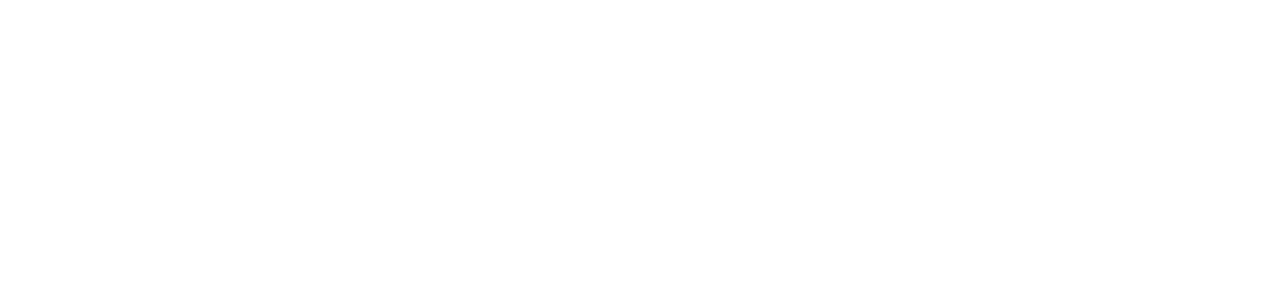
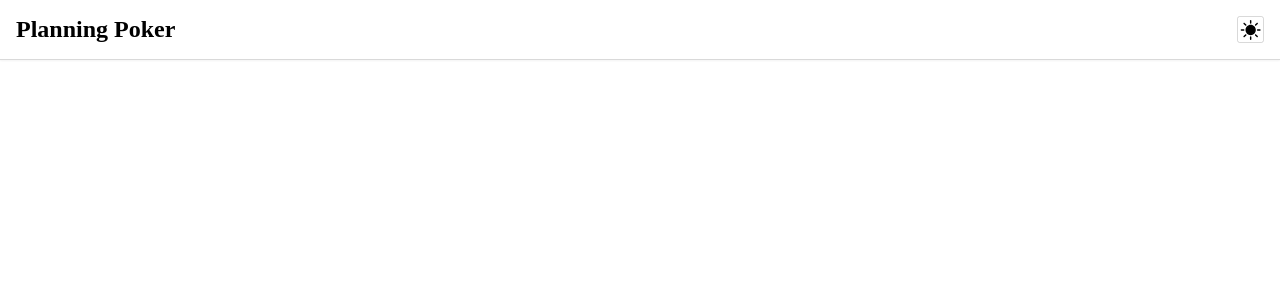
Before and after one commit to BBD-LevelUps-withBandH/planning-poker, a React (Vite) app in the folder planning-web/: page / in a window 1280 px wide. Shown: the top 300 px of the page. Built offline with nearby package versions, Linux system fonts and the light colour scheme.

Commit message:
Adding a basic nav bar with ThemeToggle.jsx

```diff
--- /dev/null
+++ b/planning-web/public/Moon.jsx
@@ -0,0 +1,14 @@
+import React from 'react';
+
+/**
+ * @returns {JSX.Element} Moon SVG
+ */
+export default function Moon() {
+  return (
+    <svg viewBox='0 0 24 24'>
+      <path
+        d='m 12 2 c -5.5228 0 -10 4.4772 -10 10 c 0 0.4627 0.6935 0.5392 0.9328 0.1432 c 1.1383 -1.8838 3.2057 -3.1432 5.5672 -3.1432 c 3.5899 0 6.5 2.9101 6.5 6.5 c 0 2.3616 -1.2594 4.429 -3.1432 5.5672 c -0.396 0.2393 -0.3195 0.9328 0.1432 0.9328 c 5.5229 0 10 -4.4771 10 -10 c 0 -5.5228 -4.4771 -10 -10 -10 z'
+      />
+    </svg>
+  );
+}
--- /dev/null
+++ b/planning-web/public/Sun.jsx
@@ -0,0 +1,45 @@
+import React from 'react';
+
+/**
+ * @returns {JSX.Element} Sun SVG
+ */
+export default function Sun() {
+  return (
+    <svg viewBox='0 0 207.628 207.628'>
+      <circle
+        cx='103.814'
+        cy='103.814'
+        r='45.868'
+      />
+      <path d='M103.814,157.183c-29.427,0-53.368-23.941-53.368-53.368s23.941-53.368,53.368-53.368s53.368,23.941,53.368,53.368
+          S133.241,157.183,103.814,157.183z M103.814,65.446c-21.156,0-38.368,17.212-38.368,38.368s17.212,38.368,38.368,38.368
+          s38.368-17.212,38.368-38.368S124.97,65.446,103.814,65.446z'
+      />
+      <path d='M103.814,39.385c-4.142,0-7.5-3.358-7.5-7.5V7.5c0-4.142,3.358-7.5,7.5-7.5s7.5,3.358,7.5,7.5v24.385
+        C111.314,36.027,107.956,39.385,103.814,39.385z'
+      />
+      <path d='M103.814,207.628c-4.142,0-7.5-3.358-7.5-7.5v-24.385c0-4.142,3.358-7.5,7.5-7.5s7.5,3.358,7.5,7.5v24.385
+        C111.314,204.271,107.956,207.628,103.814,207.628z'
+      />
+      <path d='M200.128,111.314h-24.385c-4.142,0-7.5-3.358-7.5-7.5s3.358-7.5,7.5-7.5h24.385c4.142,0,7.5,3.358,7.5,7.5
+        S204.271,111.314,200.128,111.314z'
+      />
+      <path d='M31.885,111.314H7.5c-4.142,0-7.5-3.358-7.5-7.5s3.358-7.5,7.5-7.5h24.385c4.142,0,7.5,3.358,7.5,7.5
+        S36.027,111.314,31.885,111.314z'
+      />
+      <path d='M154.676,60.452c-1.919,0-3.839-0.732-5.303-2.197c-2.929-2.929-2.929-7.678,0-10.606l17.243-17.242
+        c2.929-2.929,7.678-2.93,10.606,0c2.929,2.929,2.929,7.678,0,10.606l-17.243,17.242C158.515,59.72,156.595,60.452,154.676,60.452z'
+      />
+      <path d='M35.709,179.419c-1.919,0-3.839-0.732-5.303-2.197c-2.929-2.929-2.929-7.678,0-10.606l17.243-17.243
+        c2.929-2.929,7.678-2.929,10.606,0c2.929,2.929,2.929,7.678,0,10.606l-17.243,17.243C39.548,178.687,37.629,179.419,35.709,179.419z'
+      />
+      <path d='M171.918,179.419c-1.919,0-3.839-0.732-5.303-2.197l-17.243-17.243c-2.929-2.929-2.929-7.678,0-10.606
+        c2.929-2.929,7.678-2.929,10.606,0l17.243,17.243c2.929,2.929,2.929,7.678,0,10.606
+        C175.757,178.687,173.838,179.419,171.918,179.419z'
+      />
+      <path d='M52.952,60.452c-1.919,0-3.839-0.732-5.303-2.197L30.406,41.013c-2.929-2.929-2.929-7.677,0-10.606
+        c2.929-2.929,7.678-2.93,10.606,0l17.243,17.242c2.929,2.929,2.929,7.677,0,10.606C56.791,59.72,54.872,60.452,52.952,60.452z'
+      />
+    </svg>
+  );
+}
--- a/planning-web/src/App.jsx
+++ b/planning-web/src/App.jsx
@@ -1,11 +1,11 @@
 import React from 'react';
+import NavBar from './NavBar/NavBar.jsx';
 
 /**
  * @returns {JSX.Element} Main App component
  */
 export default function App() {
   return (
-    <>
-    </>
+    <NavBar />
   );
 }
--- /dev/null
+++ b/planning-web/src/NavBar/NavBar.css
@@ -0,0 +1,16 @@
+.nav-bar {
+    background: white;
+    position: sticky;
+    top: 0;
+    justify-content: space-between;
+    gap: 1em;
+    padding: 1em;
+    border-bottom: solid rgba(0, 0, 0, 15%) 1px;
+    box-shadow: 0 1px 2px 0 rgba(0, 0, 0, 5%);
+}
+
+.dark .nav-bar {
+    background: var(--dark-theme);
+    border-bottom: solid rgba(255, 255, 255, 15%) 1px;
+    box-shadow: 0 1px 2px 0 rgba(255, 255, 255, 5%);
+}
--- /dev/null
+++ b/planning-web/src/NavBar/NavBar.jsx
@@ -0,0 +1,17 @@
+import React from 'react';
+import './NavBar.css';
+import ThemeToggle from '../ThemeToggle/ThemeToggle.jsx';
+
+/**
+ * @returns {JSX.Element} NavBar Component
+ */
+export default function NavBar() {
+  return (
+    <nav className='nav-bar container'>
+      <a href='/'>
+        <h1>Planning Poker</h1>
+      </a>
+      <ThemeToggle />
+    </nav>
+  );
+}
--- /dev/null
+++ b/planning-web/src/ThemeToggle/ThemeToggle.css
@@ -0,0 +1,32 @@
+.theme-toggle {
+    --toggle-size: 2em;
+    overflow: hidden;
+    height: var(--toggle-size);
+    aspect-ratio: 1;
+    padding: calc(var(--toggle-size) / 8);
+
+    &>* {
+        gap: calc(var(--toggle-size) / 2);
+        height: calc(var(--toggle-size) * 2 );
+        transition: rotate var(--transition-duration) linear;
+        aspect-ratio: 1;
+        border-radius: 50%;
+
+        &>svg {
+            flex-basis: var(--toggle-size);
+            transition: fill var(--transition-duration) linear;
+            fill: black;
+            height: calc(var(--toggle-size) / 2);
+        }
+    }
+}
+
+.dark .theme-toggle {
+    &>* {
+        rotate: .5turn;
+
+        &>svg {
+            fill: white;
+        }
+    }
+}
--- /dev/null
+++ b/planning-web/src/ThemeToggle/ThemeToggle.jsx
@@ -0,0 +1,26 @@
+import React from 'react';
+import './ThemeToggle.css';
+import Sun from '../../public/Sun.jsx';
+import Moon from '../../public/Moon.jsx';
+
+/**
+ * @returns {JSX.Element} ThemeToggle Component
+ */
+export default function ThemeToggle() {
+  return (
+    <button
+      className='theme-toggle v-container-h'
+      onClick={
+        () => {
+          if (document.body.classList.contains('dark')) document.body.classList.remove('dark');
+          else document.body.classList.add('dark');
+        }
+      }
+    >
+      <div className='v-container'>
+        <Sun />
+        <Moon />
+      </div>
+    </button>
+  );
+}
--- a/planning-web/src/index.css
+++ b/planning-web/src/index.css
@@ -1,7 +1,24 @@
+:root {
+    --dark-theme: #000f26;
+    --transition-duration: .5s
+}
+
 * {
+    transition: background-color var(--transition-duration) linear;
     margin: 0;
     padding: 0;
+    background: none;
     box-sizing: border-box;
+}
+
+button {
+    border: 1px rgba(0, 0, 0, 15%) solid;
+    border-radius: .2em;
+}
+
+a {
+    color: currentColor;
+    text-decoration: none;
 }
 
 .container {
@@ -51,3 +68,13 @@
     align-items: center;
     justify-content: center;
 }
+
+.dark {
+    color-scheme: dark;
+    color: white;
+    background-color: var(--dark-theme);
+
+    & button {
+        border: 1px rgba(255, 255, 255, 15%) solid;
+    }
+}
```
